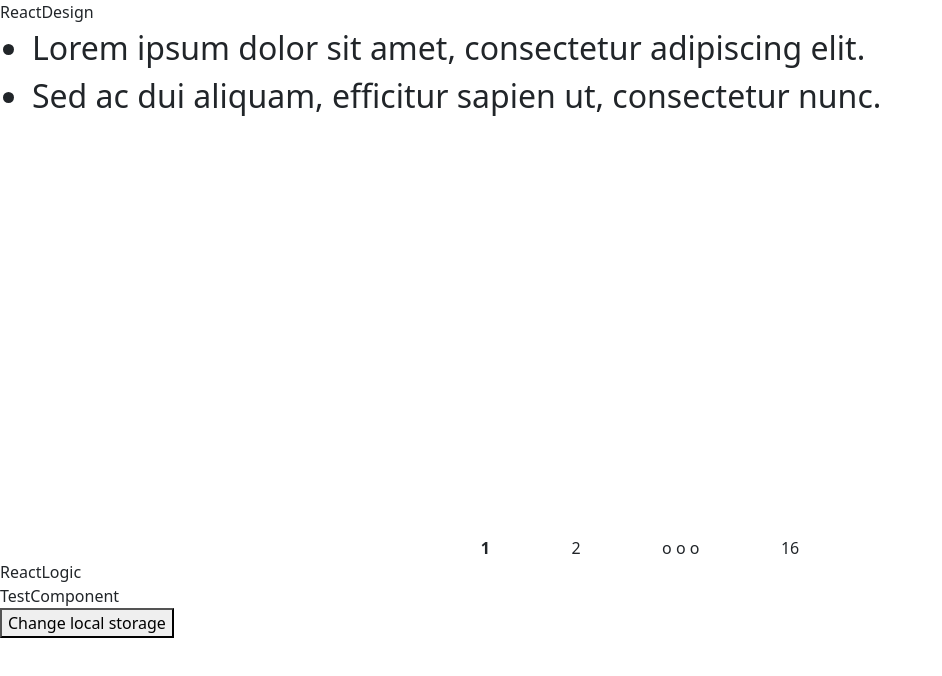
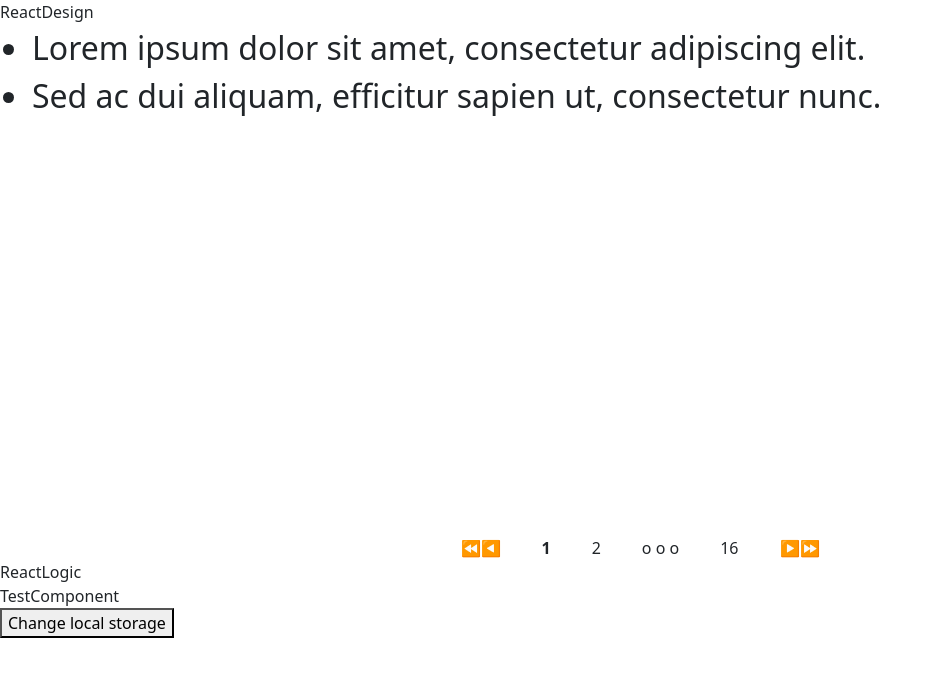
Before and after one commit to sagarvavadiya/ReadymadComponent, a React (Create React App) app: page /Pagination in a window 1280 px wide. Shown: the top 676 px of the page, without its empty margins (0-942 px from the left). Built offline with nearby package versions, Linux system fonts and the light colour scheme.

Commit message:
ADD: Pagination Component

```diff
--- a/src/Components/Design/Pagination/Pagination.js
+++ b/src/Components/Design/Pagination/Pagination.js
@@ -42,6 +42,22 @@ const Pagination = () => {
 
       <div className="paginationDiv">
         <div className="pageSpotBox">
+          <div>
+            <span className="pointer" onClick={() => setCurrentPage(1)}>
+              ⏪
+            </span>
+            <span
+              className="pointer"
+              onClick={() =>
+                setCurrentPage(
+                  currentPage === 1 ? currentPage : currentPage - 1
+                )
+              }
+            >
+              ◀️
+            </span>
+          </div>
+
           {pageNumbers.map((pageNumber) => (
             <div
               key={pageNumber}
@@ -79,6 +95,28 @@ const Pagination = () => {
               )}
             </div>
           ))}
+          <div>
+            <span
+              className="pointer"
+              onClick={() =>
+                setCurrentPage(
+                  currentPage === pageNumbers[pageNumbers.length - 1]
+                    ? pageNumbers[pageNumbers.length - 1]
+                    : currentPage + 1
+                )
+              }
+            >
+              ▶️
+            </span>
+            <span
+              className="pointer"
+              onClick={() =>
+                setCurrentPage(pageNumbers[pageNumbers.length - 1])
+              }
+            >
+              ⏩
+            </span>
+          </div>
         </div>
       </div>
     </div>
--- a/src/Components/Design/Pagination/pagination.css
+++ b/src/Components/Design/Pagination/pagination.css
@@ -28,3 +28,6 @@
     display: flex;
     justify-content: center;
 }
+.pointer{
+    cursor: pointer;
+}
```
